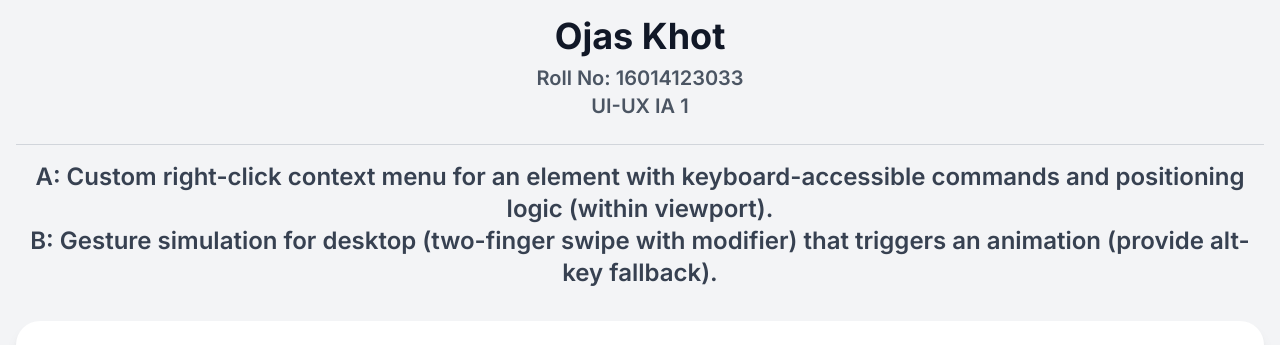
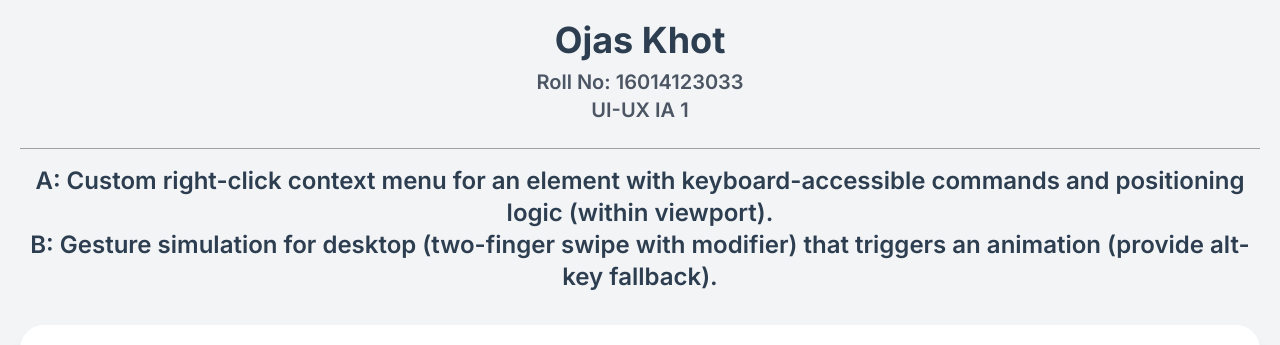
Before and after one commit to Ojas210305/UI-UX-IA1, a plain HTML site: page index.html in a window 1280 px wide. Shown: the top 345 px of the page. Drawn offline with nearby package versions, Linux system fonts and the light colour scheme.

Commit message:
Update index.html

```diff
--- a/index.html
+++ b/index.html
@@ -7,17 +7,17 @@
     <script src="https://cdn.tailwindcss.com"></script>
     <link rel="stylesheet" href="style.css" />
 </head>
-<body class="bg-gray-100 flex flex-col items-center justify-start min-h-screen p-4">
+<body>
     <div class="header-container">
-        <h1 class="text-4xl font-bold text-gray-900 mb-2">Ojas Khot</h1>
-        <h3 class="text-xl font-semibold text-gray-600">Roll No: 16014123033</h3>
-        <h3 class="text-xl font-semibold text-gray-600 mb-2">UI-UX IA 1</h3>
-        <hr class="w-full h-px my-4 bg-gray-300 border-0" />
-        <h2 class="text-2xl font-semibold text-gray-700">
+        <h1 class="text-4xl font-extrabold text-[#2c3e50] mb-2">Ojas Khot</h1>
+        <h3 class="text-xl font-semibold text-[#4b5563]">Roll No: 16014123033</h3>
+        <h3 class="text-xl font-semibold text-[#4b5563] mb-2">UI-UX IA 1</h3>
+        <hr class="w-full h-px my-4 bg-[#a0a0a0] border-0" />
+        <h2 class="text-2xl font-semibold text-[#2c3e50]">
             A: Custom right-click context menu for an element with keyboard-accessible
             commands and positioning logic (within viewport).
         </h2>
-        <h2 class="text-2xl font-semibold text-gray-700">
+        <h2 class="text-2xl font-semibold text-[#2c3e50]">
             B: Gesture simulation for desktop (two-finger swipe with modifier) that triggers
             an animation (provide alt-key fallback).
         </h2>
@@ -28,24 +28,35 @@
         <div class="card" id="context-menu-target">
             <h2 class="text-2xl font-semibold mb-4 text-gray-800">Custom Context Menu</h2>
             <p class="text-gray-600" id="card-content">
-                Right-click anywhere on this card to open a custom context menu. The menu is positioned dynamically to stay within the viewport.
-                You can also use the keyboard (Enter, Arrow keys) to navigate and select options.
+                Right-click anywhere on this card to open a custom context menu. The menu is
+                positioned dynamically to stay within the viewport. You can also use the keyboard
+                (Enter, Arrow keys) to navigate and select options.
             </p>
         </div>
 
         <ul id="custom-context-menu" class="context-menu" role="menu">
-            <li class="context-menu-command" data-action="cut" tabindex="0" role="menuitem">Cut<span class="shortcut">Ctrl+X</span></li>
-            <li class="context-menu-command" data-action="copy" tabindex="0" role="menuitem">Copy<span class="shortcut">Ctrl+C</span></li>
-            <li class="context-menu-command" data-action="paste" tabindex="0" role="menuitem">Paste<span class="shortcut">Ctrl+V</span></li>
+            <li class="context-menu-command" data-action="cut" tabindex="0" role="menuitem">
+                Cut<span class="shortcut">Ctrl+X</span>
+            </li>
+            <li class="context-menu-command" data-action="copy" tabindex="0" role="menuitem">
+                Copy<span class="shortcut">Ctrl+C</span>
+            </li>
+            <li class="context-menu-command" data-action="paste" tabindex="0" role="menuitem">
+                Paste<span class="shortcut">Ctrl+V</span>
+            </li>
             <li class="context-menu-command" data-action="intro" tabindex="0" role="menuitem">Intro</li>
             <li class="divider" tabindex="-1"></li>
-            <li class="context-menu-command" data-action="remove" tabindex="0" role="menuitem">Remove</li>
+            <li class="context-menu-command" data-action="remove" tabindex="0" role="menuitem">
+                Remove
+            </li>
         </ul>
 
         <!-- B: Gesture Simulation -->
         <div class="card">
             <h2 class="text-2xl font-semibold mb-4 text-gray-800">Gesture Simulation</h2>
-            <p class="text-gray-600 mb-4" id="gesture-description">Drag to interact. Hold Alt to change the animation.</p>
+            <p class="text-gray-600 mb-4" id="gesture-description">
+                Drag to interact. Hold Alt to change the animation.
+            </p>
             <div id="gesture-box" class="gesture-box cursor-grab">
                 <span id="gesture-prompt" class="text-lg text-gray-500 font-medium">Drag here</span>
             </div>
```
